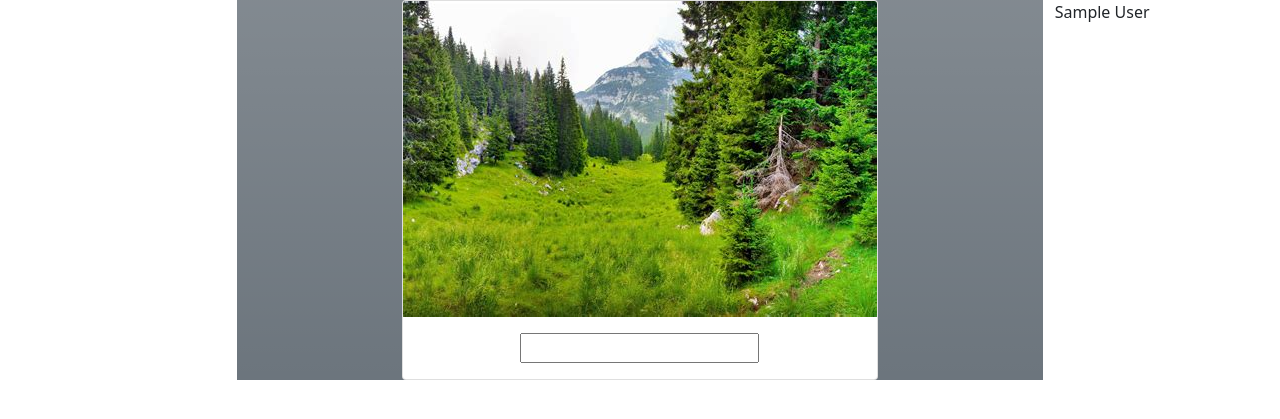
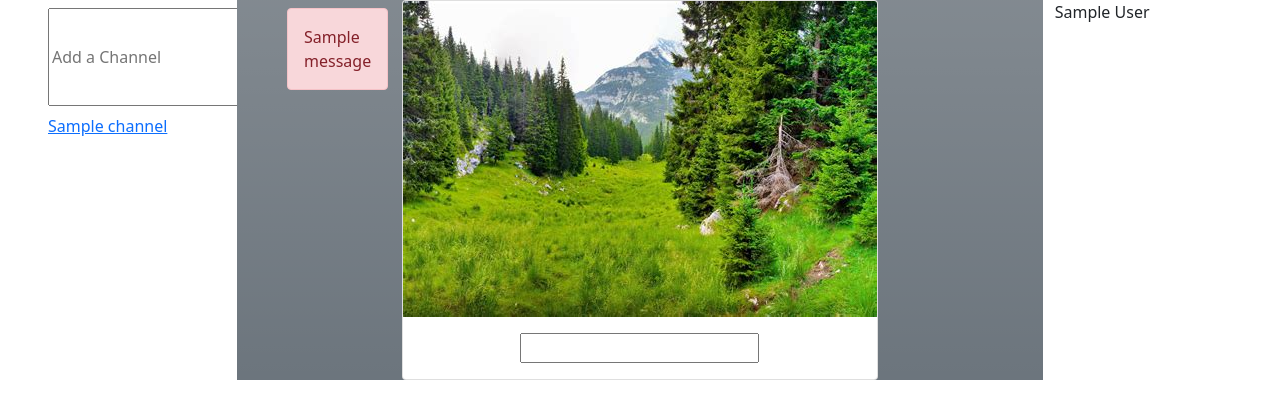
Before and after one commit to KalebBrumme/Project, a Flask app: template project_app/templates/dashboard.html in a window 1280 px wide. Shown: the part 56-475 px from the top of the page. Run offline with Flask 2, Linux system fonts and the light colour scheme; the template is opened without the code that fills it: most values are stand-ins (such as "Sample title", 1, 10 or a date in 2020); one stand-in notice (Sample message) is shown.

Commit message:
channel_changes

```diff
--- a/project_app/templates/dashboard.html
+++ b/project_app/templates/dashboard.html
@@ -28,9 +28,9 @@
                 </a>
                 <ul class="dropdown-menu" aria-labelledby="navbarDropdown">
                     <li><a class="dropdown-item" href="#">Action</a></li>
-                    <li><a class="dropdown-item" href="#">Another action</a></li>
+                    <li><a class="dropdown-item" href="#">Contact Us</a></li>
                     <li><hr class="dropdown-divider"></li>
-                    <li><a class="dropdown-item" href="#">Contact Us</a></li>
+                    <li><a class="dropdown-item" href="/log_out">Log Out</a></li>
                 </ul>
                 </li>
                 <li class="nav-item">
@@ -46,7 +46,20 @@
     </nav>
         <div class="col">
             <div class="row px-5 d-flex">
-                <div class="col-2"></div>
+                <div class="col-2">
+                    <form action="/add_channel" method="POST" class="py-2 d-inline-flex">
+                        <input type="text" name="name" placeholder="Add a Channel">
+                        {% for error in get_flashed_messages(category_filter=["name"]) %}
+                            <p class="alert alert-danger">{{ error }}</p>
+                        {% endfor %}
+                        <input type="submit" value="+" class="btn btn-primary btn-sm ms-1">
+                    </form>
+                    <div class="d-flex flex-column">
+                        {% for channel in all_channels %}
+                            <label><a href="/go_to_channel/{{ channel.id }}">{{ channel.name }}</a></label>
+                        {% endfor %}
+                    </div>
+                </div>
                 <div class="col-8 bg-secondary bg-gradient d-flex justify-content-center">
                     <div class="text-center">
                         <div class="card" style="width: auto;">
@@ -57,10 +70,10 @@
                         </div>
                     </div>
                 </div>
-                <div class="col-2 d-flex">
-                    <div class="row">
+                <div class="col-2">
+                    <div class="row d-flex flex-column">
                         {% for user in all_users %}
-                            <p>{{ user.first_name }} {{ user.last_name }}</p>
+                            <label>{{ user.first_name }} {{ user.last_name }}</label>
                         {% endfor %}
                     </div>
                 </div>
--- a/server.py
+++ b/server.py
@@ -1,5 +1,5 @@
 from project_app import app
-from project_app.controllers import users, posts
+from project_app.controllers import users, posts, channels
 
 if __name__ == "__main__":
     app.run(debug=True)
```
Also changed, not shown: project_app/controllers/channels.py (added, +30 -0 lines), project_app/controllers/posts.py (+0 -11 lines), project_app/models/channel.py (added, +37 -0 lines).
